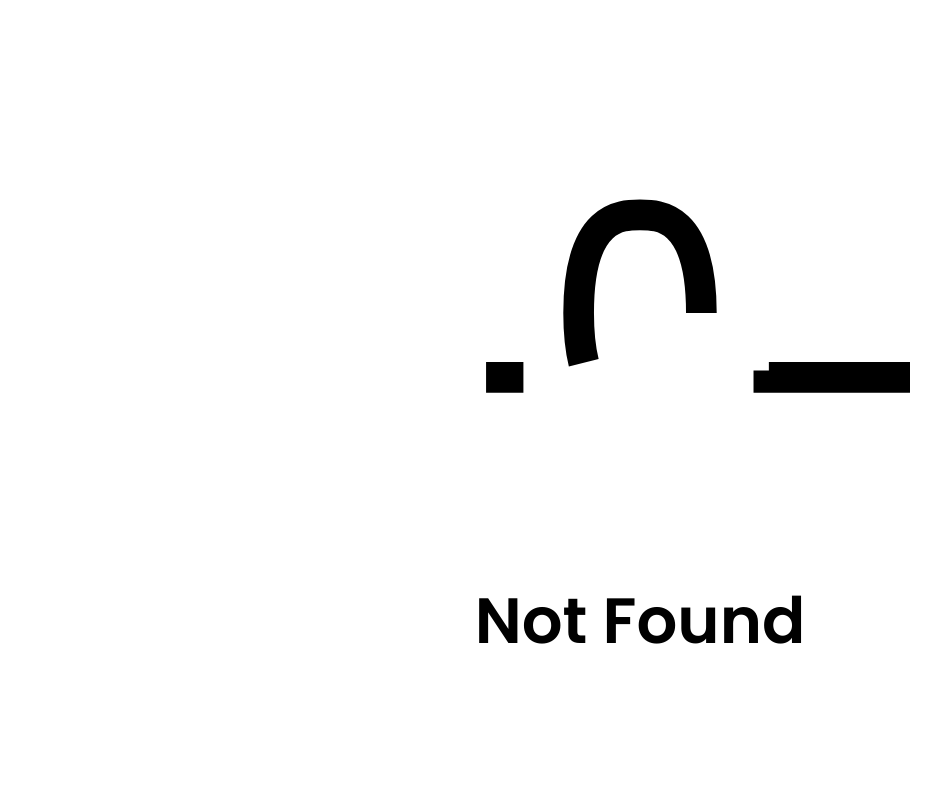
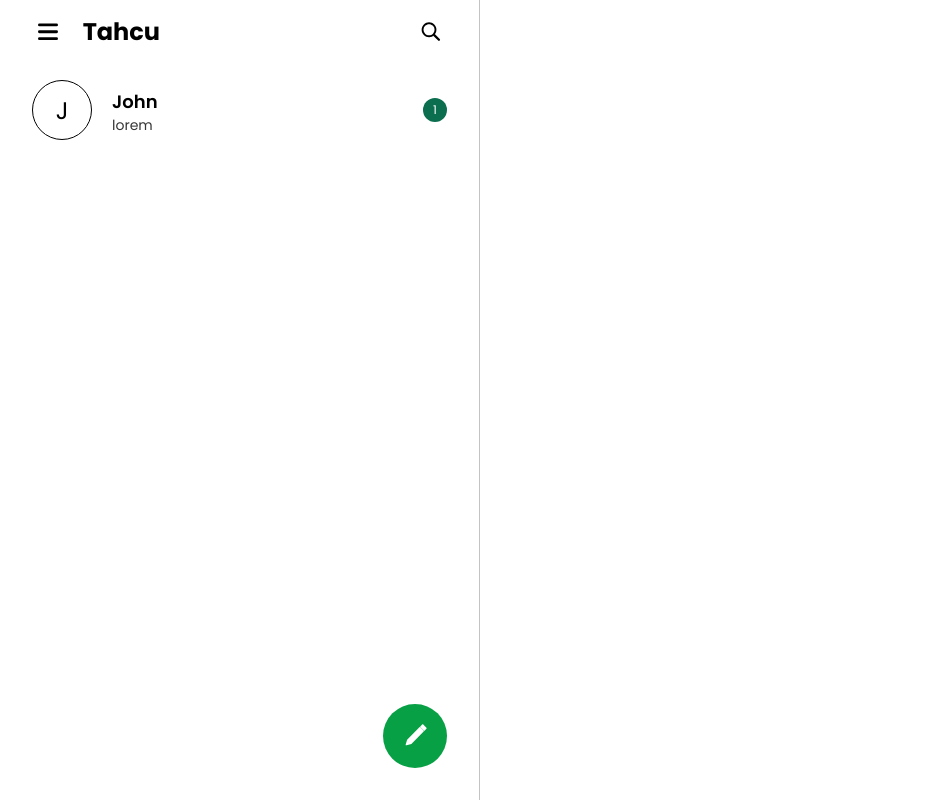
Before and after one commit to rikjnthn/tahcu-frontend, a Next.js app: page /a in a window 1280 px wide. Before the commit this address had no page. Shown: the whole page, without its empty margins (0-941 px from the left). Built offline with nearby package versions, Linux system fonts and the light colour scheme.

Commit message:
change app route to be under a path

```diff
--- /dev/null
+++ b/app/(app)/layout.tsx
@@ -0,0 +1,17 @@
+import React from "react";
+import { Viewport } from "next";
+
+import { poppins } from "@/font";
+
+
+export const viewport: Viewport = {
+  userScalable: false,
+};
+
+function Layout({ children }: { children: React.ReactNode }) {
+  return (
+    <div className={`${poppins.className} user-select-none`}>{children}</div>
+  );
+}
+
+export default Layout;
--- a/app/layout.tsx
+++ b/app/layout.tsx
@@ -1,15 +1,10 @@
-import type { Metadata, Viewport } from "next";
+import type { Metadata } from "next";
 
-import { poppins } from "@/font";
 import "../style/globals.scss";
 
 export const metadata: Metadata = {
   title: "Tahcu",
   description: "Tahcu is free and simple to chat",
-};
-
-export const viewport: Viewport = {
-  userScalable: false,
 };
 
 export default function RootLayout({
@@ -19,9 +14,7 @@ export default function RootLayout({
 }) {
   return (
     <html lang="en">
-      <body className={`${poppins.className} user-select-none`}>
-        {children}
-      </body>
+      <body>{children}</body>
     </html>
   );
 }
```
Also changed, not shown: app/(app)/a/chat/[contact]/page.tsx (renamed from app/chat/[contact]/page.tsx), app/(app)/a/page.tsx (renamed from app/page.tsx), app/(app)/template.tsx (renamed from app/template.tsx).
